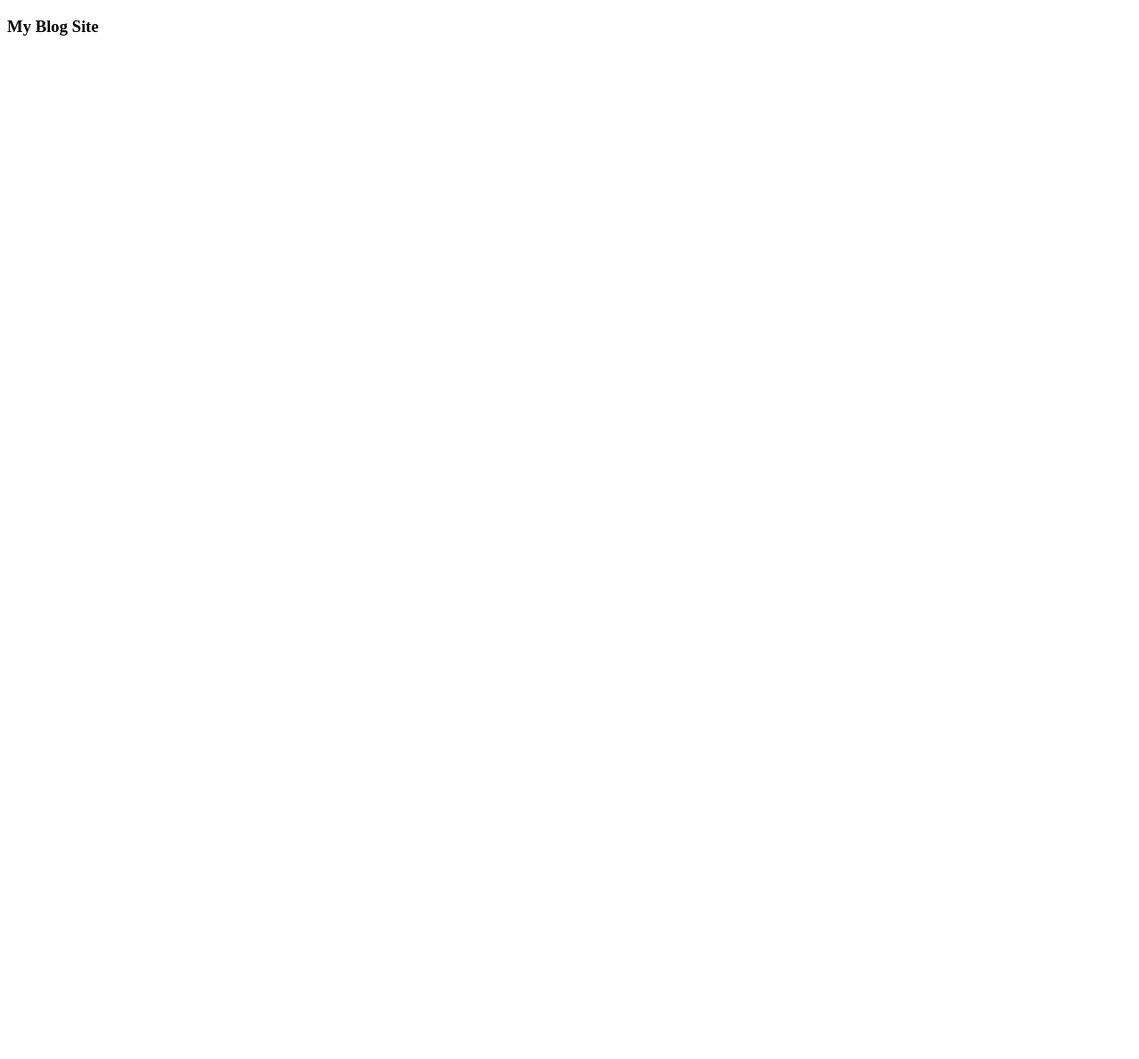
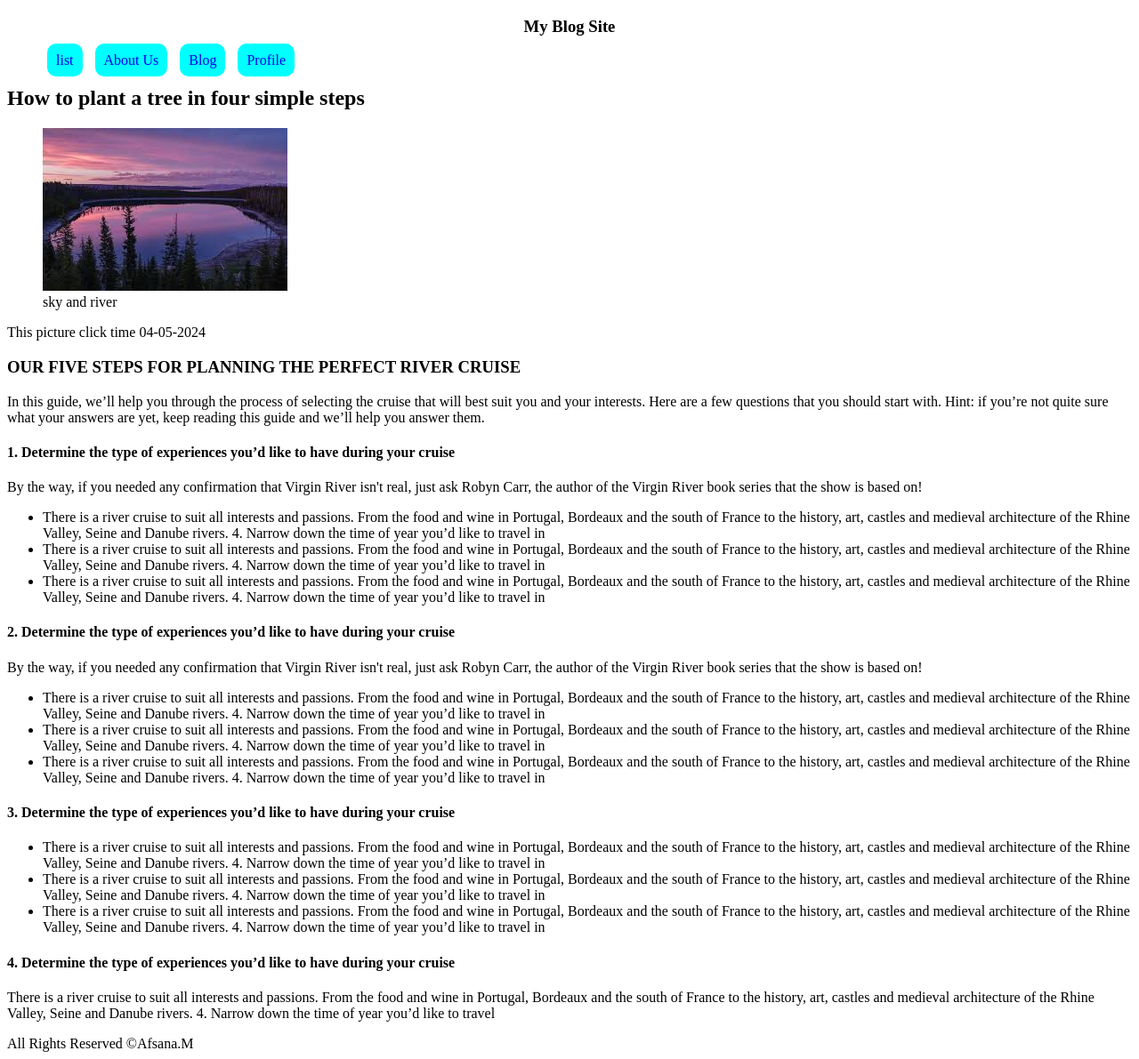
Before and after one commit to ayatulmehar/new-blog-site, a plain HTML site: page index.html in a window 1280 px wide. Shown: the whole page at 89% size. Before the commit the page ends 800 px from the top, so only its background shows below. Drawn offline with Linux system fonts and the light colour scheme.

Commit message:
second commit

```diff
--- a/index.html
+++ b/index.html
@@ -4,9 +4,102 @@
     <meta charset="UTF-8">
     <meta name="viewport" content="width=device-width, initial-scale=1.0">
     <title>Blog Site</title>
+    <style>
+        nav li{
+            display: inline;
+            margin: 5px;
+            background-color: aqua;
+            padding: 10px;
+            border-radius: 10px;
+        }
+        a{
+            text-decoration: none;
+        }
+        nev{
+            text-align: center;
+        }
+
+    </style>
 </head>
 <body>
-    <h3>My Blog Site</h3>
+    <h3 style="text-align: center;">My Blog Site</h3>
+<header>
+<nav>
+    <ul>
+        <li><a href="list.html">list</a></li>
+        <li><a href="https://github.com/ayatulmehar/new-blog-site">About Us</a></li>
+        <li><a href="https:// https://ayatulmehar.github.io/new-blog-site/www.w3schools.com/css/css_list.asp">Blog</a></li>
+        <li><a href=" https://ayatulmehar.github.io/new-github-ripo/ ">Profile</a></li>
+    </ul>
+
+</nav>
+</header>
+<main>
+<article>
+    <header>
+        <h2>
+            How to plant a tree in four simple steps</h2>
+        <figure>
+            <img src="sin.jpg" alt="">
+            <figcaption>sky and river</figcaption>
+        </figure>
+        <p>This picture click time <time datetime="04-05-2024">04-05-2024</time></p>
+    </header>
+    <section>
+    <h3>OUR FIVE STEPS FOR PLANNING THE PERFECT RIVER CRUISE</h3>
+    <p>In this guide, we’ll help you through the process of selecting the cruise that will best suit you and your interests. Here are a few questions that you should start with. Hint: if you’re not quite sure what your answers are yet, keep reading this guide and we’ll help you answer them.</p>
+    </section>
+    <section>
+
+        <h4>1. Determine the type of experiences you’d like to have during your cruise</h4>
+        <p>By the way, if you needed any confirmation that Virgin River isn't real, just ask Robyn Carr, the author of the Virgin River book series that the show is based on!</p>
+<ul>
+
+<li> There is a river cruise to suit all interests and passions. From the food and wine in Portugal, Bordeaux and the south of France to the history, art, castles and medieval architecture of the Rhine Valley, Seine and Danube rivers. 4. Narrow down the time of year you’d like to travel in</li>
+<li> There is a river cruise to suit all interests and passions. From the food and wine in Portugal, Bordeaux and the south of France to the history, art, castles and medieval architecture of the Rhine Valley, Seine and Danube rivers. 4. Narrow down the time of year you’d like to travel in</li>
+<li> There is a river cruise to suit all interests and passions. From the food and wine in Portugal, Bordeaux and the south of France to the history, art, castles and medieval architecture of the Rhine Valley, Seine and Danube rivers. 4. Narrow down the time of year you’d like to travel in</li>
+</ul>
+
+    </section>
+    <section>
+
+        <h4>2. Determine the type of experiences you’d like to have during your cruise</h4>
+        <p>By the way, if you needed any confirmation that Virgin River isn't real, just ask Robyn Carr, the author of the Virgin River book series that the show is based on!</p>
+<ul>
+
+<li> There is a river cruise to suit all interests and passions. From the food and wine in Portugal, Bordeaux and the south of France to the history, art, castles and medieval architecture of the Rhine Valley, Seine and Danube rivers. 4. Narrow down the time of year you’d like to travel in</li>
+<li> There is a river cruise to suit all interests and passions. From the food and wine in Portugal, Bordeaux and the south of France to the history, art, castles and medieval architecture of the Rhine Valley, Seine and Danube rivers. 4. Narrow down the time of year you’d like to travel in</li>
+<li> There is a river cruise to suit all interests and passions. From the food and wine in Portugal, Bordeaux and the south of France to the history, art, castles and medieval architecture of the Rhine Valley, Seine and Danube rivers. 4. Narrow down the time of year you’d like to travel in</li>
+</ul>
+
+    </section>  <section>
+
+        <h4>3. Determine the type of experiences you’d like to have during your cruise</h4>
+<ul>
+
+<li> There is a river cruise to suit all interests and passions. From the food and wine in Portugal, Bordeaux and the south of France to the history, art, castles and medieval architecture of the Rhine Valley, Seine and Danube rivers. 4. Narrow down the time of year you’d like to travel in</li>
+<li> There is a river cruise to suit all interests and passions. From the food and wine in Portugal, Bordeaux and the south of France to the history, art, castles and medieval architecture of the Rhine Valley, Seine and Danube rivers. 4. Narrow down the time of year you’d like to travel in</li>
+<li> There is a river cruise to suit all interests and passions. From the food and wine in Portugal, Bordeaux and the south of France to the history, art, castles and medieval architecture of the Rhine Valley, Seine and Danube rivers. 4. Narrow down the time of year you’d like to travel in</li>
+</ul>
+
+    </section>  <section>
+
+        <h4>4. Determine the type of experiences you’d like to have during your cruise</h4>
+
+     <p>There is a river cruise to suit all interests and passions. From the food and wine in Portugal, Bordeaux and the south of France to the history, art, castles and medieval architecture of the Rhine Valley, Seine and Danube rivers. 4. Narrow down the time of year you’d like to travel </p>
+    </section>
+
+
+
+
+
+
+
+</article>
+</main>
+<footer>
+All Rights Reserved &copy;Afsana.M
+</footer>
 
 </body>
 </html>
```
Also changed, not shown: list.html (added, +91 -0 lines), sin.jpg (added).
